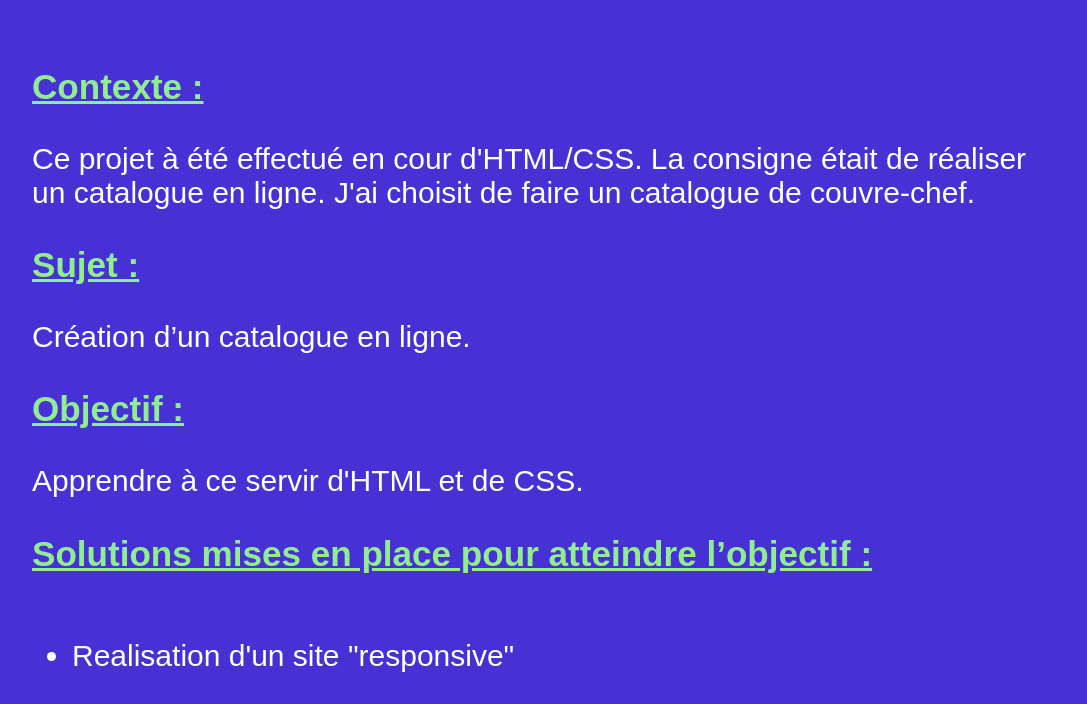
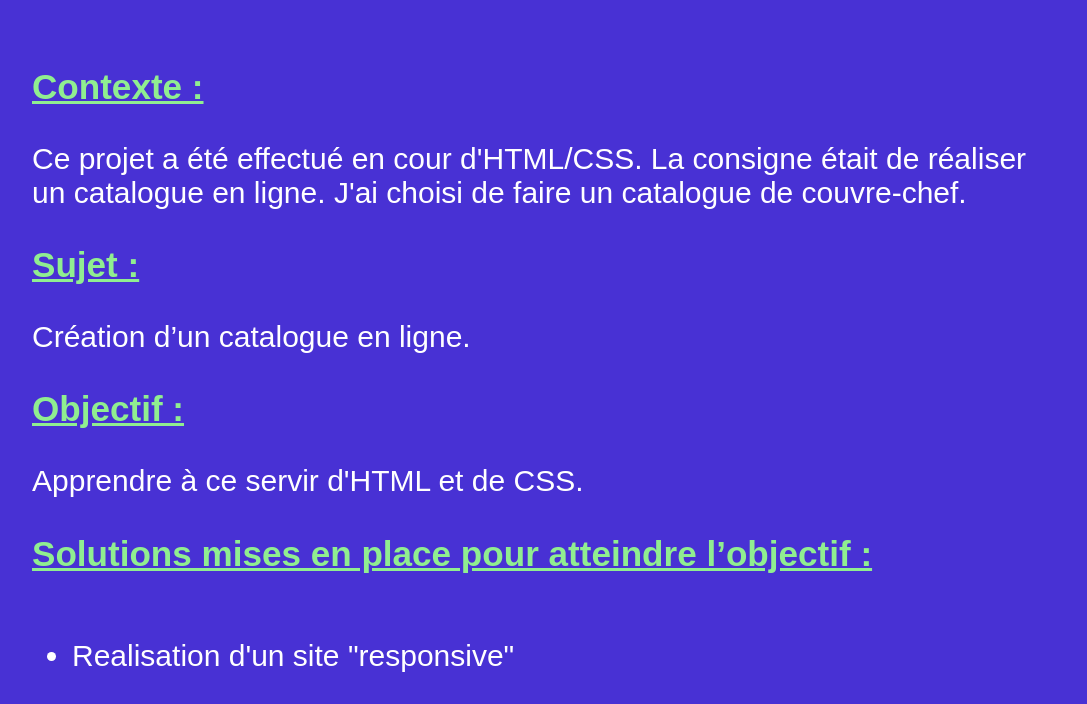
Before and after one commit to William-Johnny/Portfolio, a plain HTML site: page detail_pages/headwear.html in a window 1280 px wide. Shown: the part 870-1574 px from the top of the page, without its empty margins (96-1183 px from the left). Drawn offline with Linux system fonts and the light colour scheme.

Commit message:
Update headwear.html

```diff
--- a/detail_pages/headwear.html
+++ b/detail_pages/headwear.html
@@ -69,7 +69,7 @@
     </main>
 
     <div id="main">
-      <h3>Contexte :</h3>  Ce projet à été effectué en cour d'HTML/CSS. La consigne était de réaliser un catalogue en ligne. J'ai choisit de faire un catalogue de couvre-chef.
+      <h3>Contexte :</h3>  Ce projet a été effectué en cour d'HTML/CSS. La consigne était de réaliser un catalogue en ligne. J'ai choisi de faire un catalogue de couvre-chef.
       <br>
       <h3>Sujet :</h3> Création d’un catalogue en ligne.
       <br>
```
